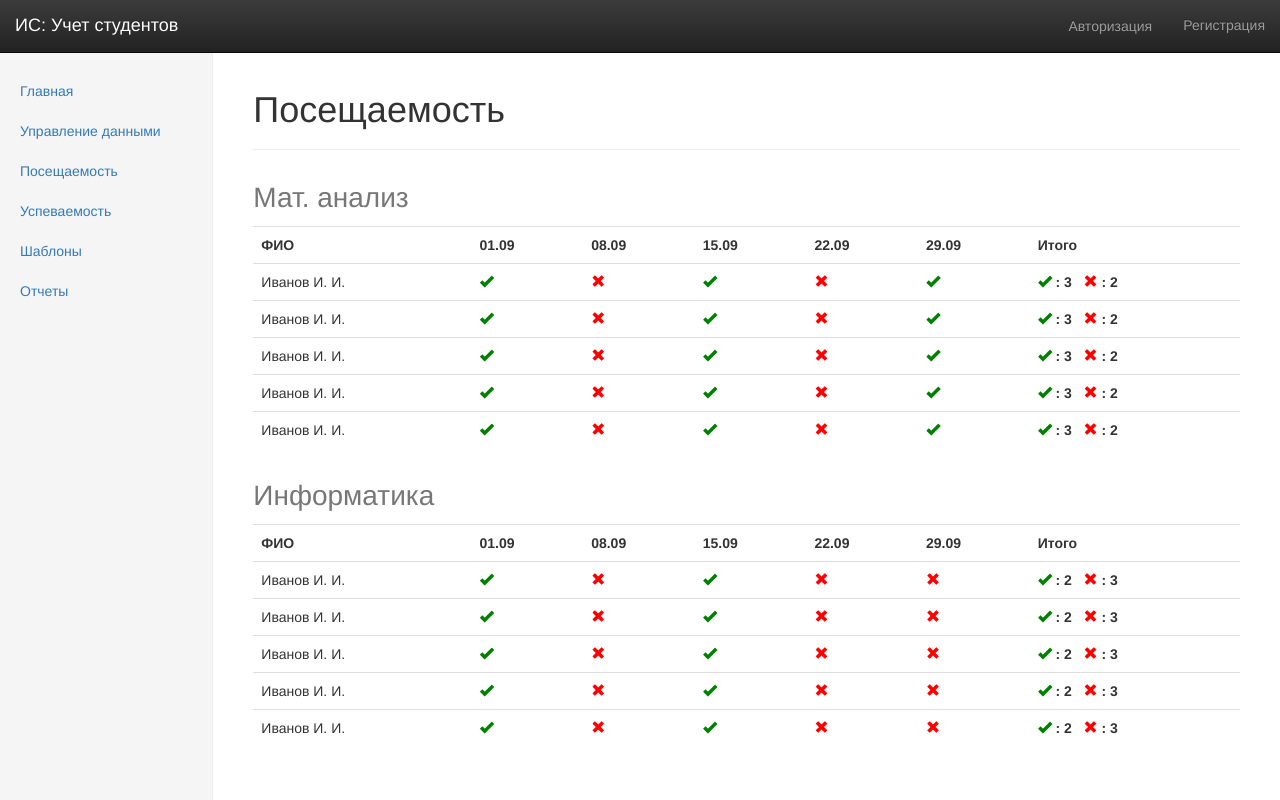
After one commit to EvgeniyGor/StudentRecords, a Django app: template src/frontend/templates/ratingmanager/attendance.html in a window 1280 px wide. The commit adds this page. Run offline with Django 3.2, Linux system fonts and the light colour scheme; the template is opened without the code that fills it, so the values that code supplies are empty; some libraries are stand-ins or nearby versions.

Commit message:
[Update] Верстка

```diff
--- a/src/apps/ratingmanager/urls.py
+++ b/src/apps/ratingmanager/urls.py
@@ -5,5 +5,6 @@ from . import views
 app_name = 'ratingmanager'
 
 urlpatterns = [
-    url(r'^$', views.index, name='index'),
+    url(r'^attendance', views.attendance, name='attendance'),
+    url(r'^grades', views.grades, name='grades')
 ]
--- a/src/frontend/templates/layout.html
+++ b/src/frontend/templates/layout.html
@@ -14,7 +14,8 @@
 
         {% url 'index' as index_url %}
         {% url 'datamanager:index' as datamanager_url %}
-        {% url 'ratingmanager:index' as ratingmanager_url %}
+        {% url 'ratingmanager:attendance' as attendance_url %}
+        {% url 'ratingmanager:grades' as grades_url %}
         {% url 'templatemanager:index' as templatemanager_url %}
         {% url 'reportmanager:index' as reportmanager_url %}
 
@@ -48,8 +49,11 @@
                   <li {% if request.get_full_path == datamanager_url %} class="active" {% endif %}>
                       <a href="{{ datamanager_url }}">Управление данными</a>
                   </li>
-                  <li {% if request.get_full_path == ratingmanager_url %} class="active" {% endif %}>
-                      <a href="{{ ratingmanager_url }}">Рейтинги предметов</a>
+                  <li {% if request.get_full_path == attendance_url %} class="active" {% endif %}>
+                      <a href="{{ attendance_url }}">Посещаемость</a>
+                  </li>
+                  <li {% if request.get_full_path == grades_url %} class="active" {% endif %}>
+                      <a href="{{ grades_url }}">Успеваемость</a>
                   </li>
                   <li {% if request.get_full_path == templatemanager_url %} class="active" {% endif %}>
                       <a href="{{ templatemanager_url }}">Шаблоны</a>
--- /dev/null
+++ b/src/frontend/templates/ratingmanager/attendance.html
@@ -0,0 +1,85 @@
+{% extends 'layout.html' %}
+{% block title %}Посещаемость{% endblock %}
+{% block pagename %}Посещаемость{% endblock %}
+
+{% block content %}
+
+    <div class="table-responsive">
+        <table class="table table-hover">
+            <caption style="font-size: 2em">Мат. анализ</caption>
+            <tr>
+                <th>ФИО</th>
+                <th>01.09</th>
+                <th>08.09</th>
+                <th>15.09</th>
+                <th>22.09</th>
+                <th>29.09</th>
+                <th>Итого</th>
+            </tr>
+            {% for i in 'xxxxx' %}
+            <tr>
+                <td>Иванов И. И.</td>
+                <td>
+                    <span class="glyphicon glyphicon-ok" style="color: green"></span>
+                </td>
+                <td>
+                    <span class="glyphicon glyphicon-remove" style="color: red"></span>
+                </td>
+                <td>
+                    <span class="glyphicon glyphicon-ok" style="color: green"></span>
+                </td>
+                <td>
+                    <span class="glyphicon glyphicon-remove" style="color: red"></span>
+                </td>
+                <td>
+                    <span class="glyphicon glyphicon-ok" style="color: green"></span>
+                </td>
+                <td>
+                    <span class="glyphicon glyphicon-ok" style="color: green"></span><b> : 3</b> &NonBreakingSpace;
+                    <span class="glyphicon glyphicon-remove" style="color: red"></span><b> : 2</b>
+                </td>
+            </tr>
+            {% endfor %}
+        </table>
+    </div>
+
+    <div class="table-responsive">
+        <table class="table table-hover">
+            <caption style="font-size: 2em">Информатика</caption>
+            <tr>
+                <th>ФИО</th>
+                <th>01.09</th>
+                <th>08.09</th>
+                <th>15.09</th>
+                <th>22.09</th>
+                <th>29.09</th>
+                <th>Итого</th>
+            </tr>
+            {% for i in 'xxxxx' %}
+            <tr>
+                <td>Иванов И. И.</td>
+                <td>
+                    <span class="glyphicon glyphicon-ok" style="color: green"></span>
+                </td>
+                <td>
+                    <span class="glyphicon glyphicon-remove" style="color: red"></span>
+                </td>
+                <td>
+                    <span class="glyphicon glyphicon-ok" style="color: green"></span>
+                </td>
+                <td>
+                    <span class="glyphicon glyphicon-remove" style="color: red"></span>
+                </td>
+                <td>
+                    <span class="glyphicon glyphicon-remove" style="color: red"></span>
+                </td>
+                <td>
+                    <span class="glyphicon glyphicon-ok" style="color: green"></span><b> : 2</b> &NonBreakingSpace;
+                    <span class="glyphicon glyphicon-remove" style="color: red"></span><b> : 3</b>
+                </td>
+            </tr>
+            {% endfor %}
+        </table>
+    </div>
+
+{% endblock %}
```
Also changed, not shown: src/apps/ratingmanager/views.py (+6 -2 lines), src/frontend/templates/ratingmanager/grades.html (added, +77 -0 lines), src/frontend/templates/ratingmanager/index.html (deleted, +0 -35 lines), src/studentrecords/urls.py (+5 -5 lines), src/db.sqlite3.
